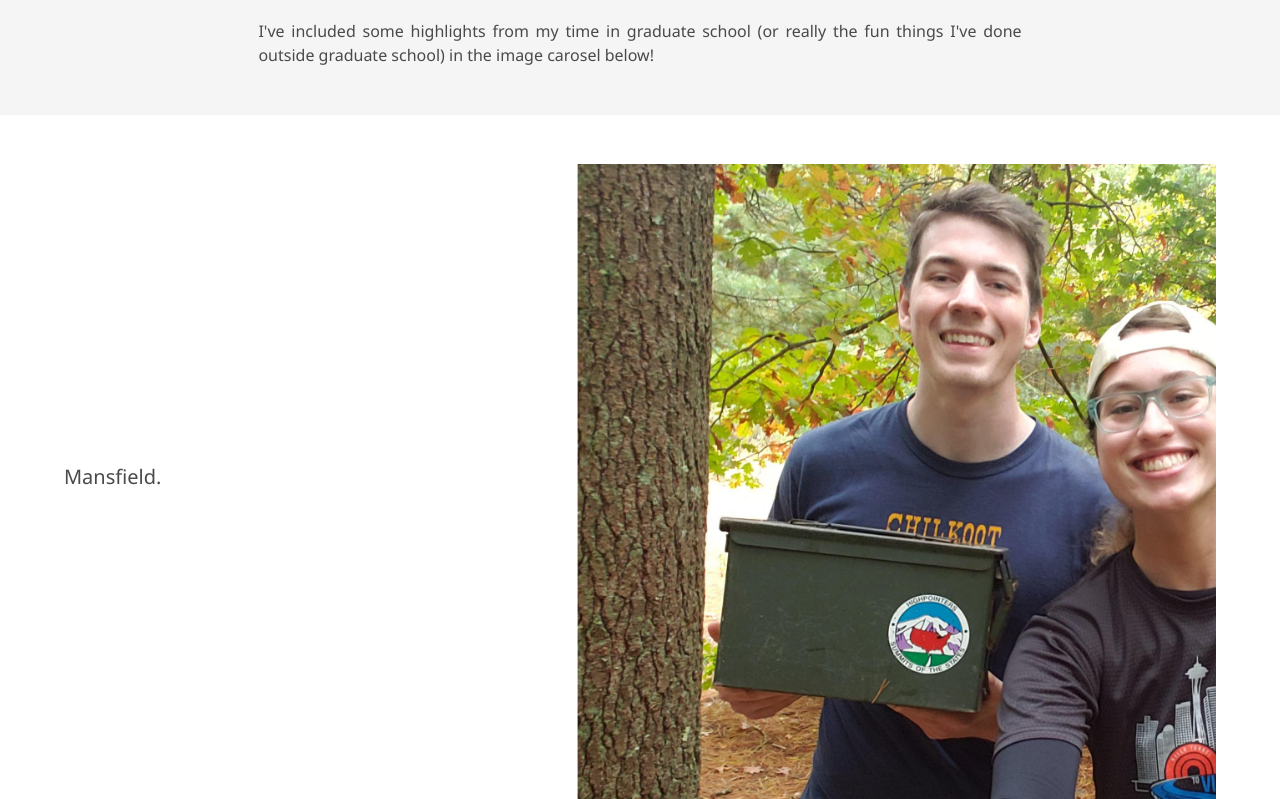
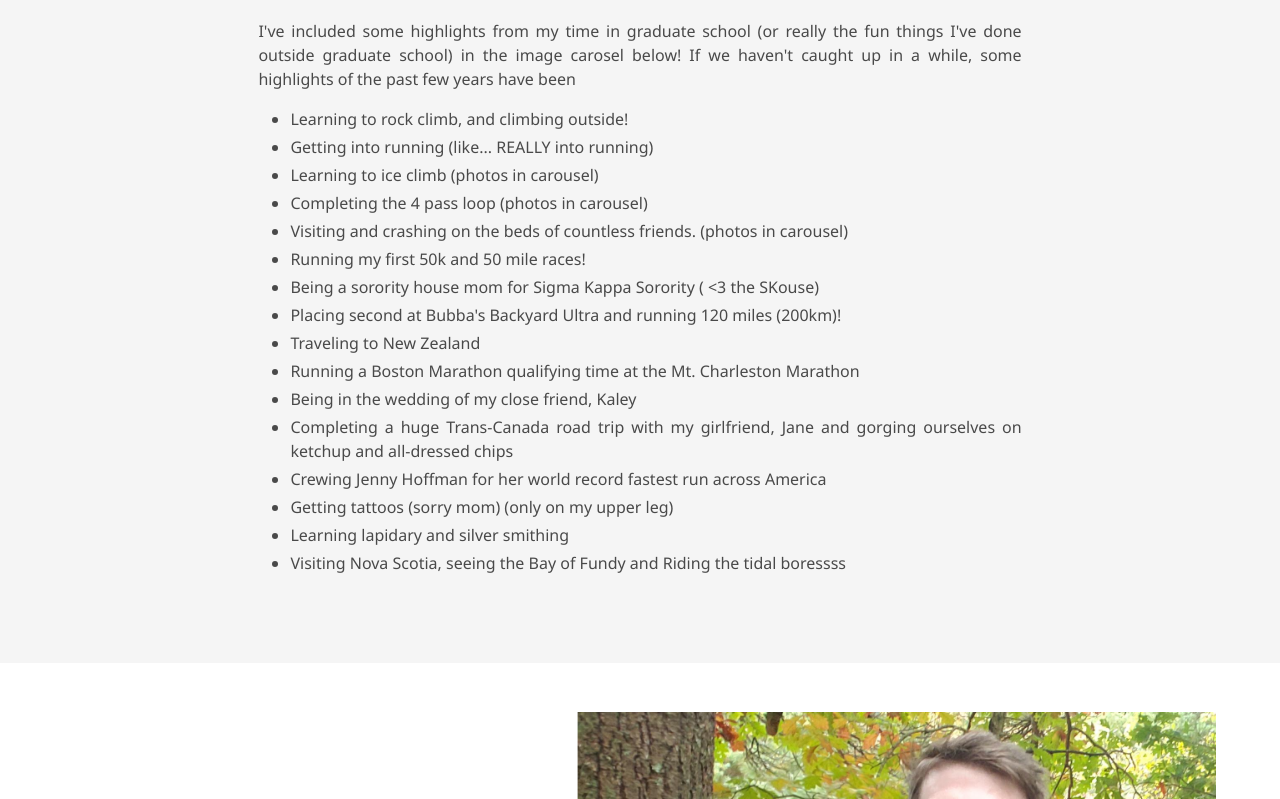
Before and after one commit to sydneyid/phd_def_web, a plain HTML site: page index.html in a window 1280 px wide. Shown: the part 731-1530 px from the top of the page. Drawn offline with nearby package versions, Linux system fonts and the light colour scheme; some icons are missing; a web font is replaced by a local one.

Commit message:
chagnes with bullets

```diff
--- a/index.html
+++ b/index.html
@@ -142,6 +142,26 @@
         <div class="content has-text-justified">
           <p>
             I've included some highlights from my time in graduate school (or really the fun things I've done outside graduate school) in the image carosel below!
+            If we haven&apos;t caught up in a while, some highlights of the past few years have been</p>
+            <ul>
+                <li>Learning to rock climb, and climbing outside!</li>
+                <li>Getting into running (like... REALLY into running)</li>
+                <li>Learning to ice climb (photos in carousel)</li>
+                <li>Completing the 4 pass loop (photos in carousel)</li>
+                <li>Visiting and crashing on the beds of countless friends. (photos in carousel)</li>
+                <li>Running my first 50k and 50 mile races!</li>
+                <li>Being a sorority house mom for Sigma Kappa Sorority ( &lt;3 the SKouse)</li>
+                <li>Placing second at Bubba&apos;s Backyard Ultra and running 120 miles (200km)!&nbsp;</li>
+                <li>Traveling to New Zealand&nbsp;</li>
+                <li>Running a Boston Marathon qualifying time at the Mt. Charleston Marathon</li>
+                <li>Being in the wedding of my close friend, Kaley</li>
+                <li>Completing a huge Trans-Canada road trip with my girlfriend, Jane and gorging ourselves on ketchup and all-dressed chips</li>
+                <li>Crewing Jenny Hoffman for her world <a href="https://www.npr.org/2023/11/10/1212383938/running-marathon-record-jenny-hoffman">record fastest run across America</a></li>
+                <li>Getting tattoos (sorry mom) (only on my upper leg)</li>
+                <li>Learning lapidary and silver smithing</li>
+                <li>Visiting Nova Scotia, seeing the Bay of Fundy and Riding the tidal boressss<br><br></li>
+            </ul>
+
           </p>
         </div>
       </div>
```
